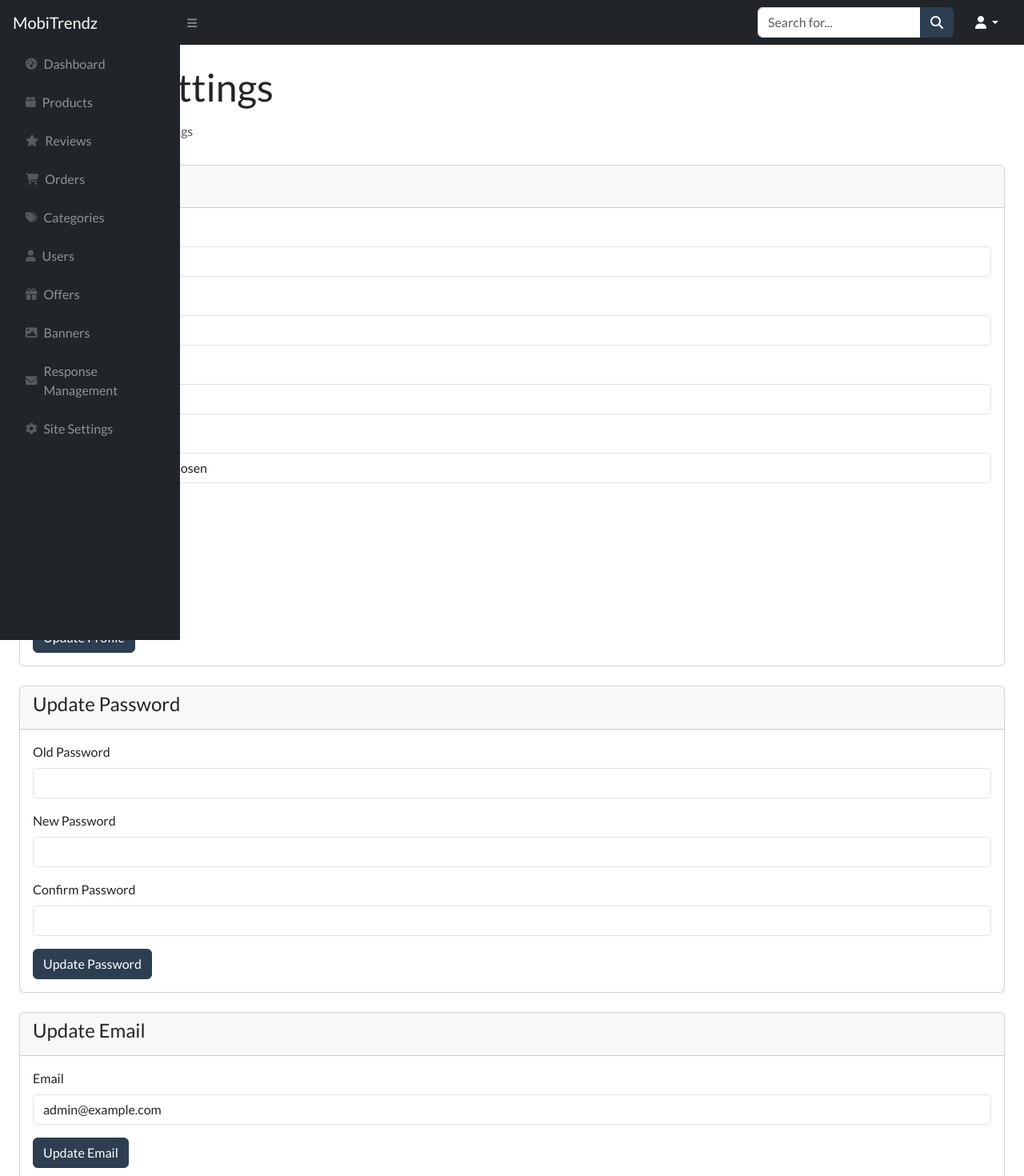
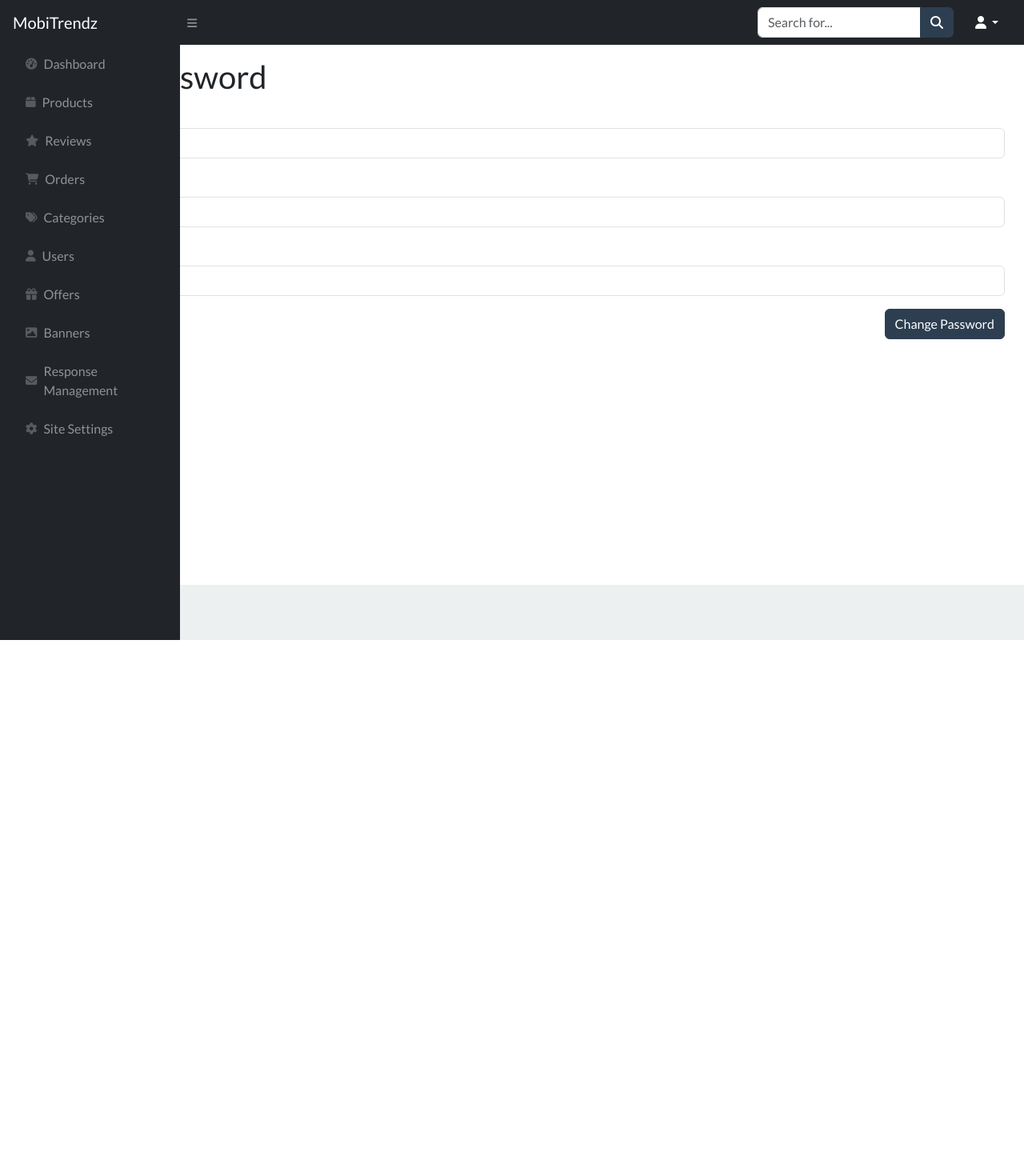
Before and after one commit to Jay-Gorfad/MobileStore, a React (Vite) app in the folder client/: page /admin/my-profile in a window 1280 px wide. Shown: the top 1470 px of the page at 80% size. After the commit the page ends 800 px from the top, so only its background shows below. Built offline with nearby package versions, Linux system fonts and the light colour scheme.

Commit message:
make some changes

```diff
--- a/client/src/pages/admin/Banners.jsx
+++ b/client/src/pages/admin/Banners.jsx
@@ -91,7 +91,7 @@ const Banners = () => {
             </div>
 
             {/* Free Delivery Banners */}
-            <div className="row">
+            {/* <div className="row">
                 <div className="col-md-6 col-12">
                 <h5>Free Delivery Banners</h5>
                 {freeDeliveryBanners.map((banner) => (
@@ -144,7 +144,7 @@ const Banners = () => {
                     </div>
                 ))}
                 </div>
-            </div>
+            </div> */}
 
 
             {/* Slider Banners with DataTable */}
--- a/client/src/pages/admin/MyProfile.jsx
+++ b/client/src/pages/admin/MyProfile.jsx
@@ -1,239 +1,169 @@
-import { useState, useEffect } from "react";
-import { Link, useNavigate, useLocation } from "react-router-dom";
-import { toast } from "react-toastify";
-const MyProfile = () => {
-    const navigate = useNavigate();
-    const location = useLocation();
-    let message = location.state?.message;
-    useEffect(() => {
-        toast.success(message);
-    }, []);
-    const [profileForm, setProfileForm] = useState({
-        firstName: "",
-        lastName: "",
-        phoneNumber: "",
-        profilePicture: null,
+import React, { useState } from 'react';
+import { toast } from 'react-toastify';
+import axios from 'axios';
+
+const UpdatePasswordForm = () => {
+    const [formData, setFormData] = useState({
+        currentPassword: '',
+        newPassword: '',
+        confirmPassword: ''
     });
+    const [errors, setErrors] = useState({});
+    const [loading, setLoading] = useState(false);
 
-    const [emailForm, setEmailForm] = useState({
-        adminEmail: "admin@example.com", // Static data
-    });
-
-    const [passwordForm, setPasswordForm] = useState({
-        oldPassword: "",
-        adminPassword: "",
-        confirmPassword: "",
-    });
-
-    const [errors, setErrors] = useState({});
-
-    const handleProfileChange = (e) => {
-        const { name, value, type, files } = e.target;
-        const newValue = type === "file" ? files[0] : value;
-        setProfileForm({ ...profileForm, [name]: newValue });
-
-        const error = validateField(name, newValue);
-        setErrors((prevErrors) => ({ ...prevErrors, [name]: error }));
-    };
-
-    const handleEmailChange = (e) => {
+    const handleChange = (e) => {
         const { name, value } = e.target;
-        setEmailForm({ ...emailForm, [name]: value });
+        setFormData({ ...formData, [name]: value });
 
         const error = validateField(name, value);
-        setErrors((prevErrors) => ({ ...prevErrors, [name]: error }));
-    };
-
-    const handlePasswordChange = (e) => {
-        const { name, value } = e.target;
-        setPasswordForm({ ...passwordForm, [name]: value });
-
-        const error = validateField(name, value);
-        setErrors((prevErrors) => ({ ...prevErrors, [name]: error }));
+        setErrors(prevErrors => ({ ...prevErrors, [name]: error }));
     };
 
     const validateField = (name, value) => {
         let error = null;
+        const maxLength = 20;
 
-        if (name === "firstName" && !value) {
-            error = "First name is required.";
-        }
+        switch (name) {
+            case 'currentPassword':
+                if (!value.trim())
+                    error = "Current password is required";
+                else if (value.length < 6)
+                    error = "Password must be at least 6 characters long";
+                else if (value.length > maxLength)
+                    error = `Password must not exceed ${maxLength} characters`;
+                break;
 
-        if (name === "lastName" && !value) {
-            error = "Last name is required.";
-        }
+            case 'newPassword':
+                if (!value.trim())
+                    error = "New password is required";
+                else if (value.length < 6)
+                    error = "Password must be at least 6 characters long";
+                else if (value.length > maxLength)
+                    error = `Password must not exceed ${maxLength} characters`;
+                else if (value === formData.currentPassword)
+                    error = "New password cannot be the same as the current password";
+                break;
 
-        if (name === "phoneNumber") {
-            if (!value) {
-                error = "Phone number is required.";
-            } else if (!/^\d{10}$/.test(value)) {
-                error = "Invalid phone number format (10 digits required).";
-            }
-        }
+            case 'confirmPassword':
+                if (!value.trim())
+                    error = "Confirm password is required";
+                else if (value.length > maxLength)
+                    error = `Password must not exceed ${maxLength} characters`;
+                else if (value !== formData.newPassword)
+                    error = "Passwords do not match";
+                break;
 
-        if (name === "profilePicture") {
-            if (value && !["image/jpeg", "image/png", "image/jpg"].includes(value.type)) {
-                error = "Only JPG, JPEG, and PNG images are allowed.";
-            }
-        }
-
-        if (name === "adminEmail") {
-            if (!value) {
-                error = "Email is required.";
-            } else if (!/^[^\s@]+@[^\s@]+\.[^\s@]+$/.test(value)) {
-                error = "Invalid email format.";
-            }
-        }
-
-        if (name === "oldPassword" && value.length < 6) {
-            error = "Old password must be at least 6 characters.";
-        }
-
-        if (name === "adminPassword" && value.length < 6) {
-            error = "New password must be at least 6 characters.";
-        }
-
-        if (name === "confirmPassword" && value !== passwordForm.adminPassword) {
-            error = "Passwords do not match.";
+            default:
+                break;
         }
 
         return error;
     };
 
-    const handleProfileSubmit = (e) => {
+    const handleSubmit = async (e) => {
         e.preventDefault();
 
+        const user = JSON.parse(localStorage.getItem('user'));
+        if (!user || !user.email) {
+            toast.error("User not found in local storage");
+            return;
+        }
+
         const formErrors = {};
-        Object.keys(profileForm).forEach((field) => {
-            const error = validateField(field, profileForm[field]);
+        Object.keys(formData).forEach(field => {
+            const error = validateField(field, formData[field]);
             if (error) formErrors[field] = error;
         });
 
-        if (Object.keys(formErrors).length > 0) {
+        if (Object.values(formErrors).some(error => error)) {
             setErrors(formErrors);
             return;
         }
 
         setErrors({});
-        toast.success("Profile updated successfully!");
-    };
+        setLoading(true);
 
-    const handleEmailSubmit = (e) => {
-        e.preventDefault();
-
-        const formErrors = {};
-        Object.keys(emailForm).forEach((field) => {
-            const error = validateField(field, emailForm[field]);
-            if (error) formErrors[field] = error;
+        try {
+            const response = await axios.put("http://localhost:8000/users/update-password", {
+                email: user.email,
+                currentPassword: formData.currentPassword,
+                newPassword: formData.newPassword
             });
 
-        if (Object.keys(formErrors).length > 0) {
-            setErrors(formErrors);
-            return;
+            if (response.data.message === "Password updated successfully") {
+                toast.success("Password updated successfully!");
+                setFormData({
+                    currentPassword: '',
+                    newPassword: '',
+                    confirmPassword: ''
+                });
+            } else {
+                toast.error(response.data.message || "Failed to update password.");
             }
-
-        setErrors({});
-        navigate("/admin/verify-email");
-    };
-
-    const handlePasswordSubmit = (e) => {
-        e.preventDefault();
-
-        const formErrors = {};
-        Object.keys(passwordForm).forEach((field) => {
-            const error = validateField(field, passwordForm[field]);
-            if (error) formErrors[field] = error;
-        });
-
-        if (Object.keys(formErrors).length > 0) {
-            setErrors(formErrors);
-            return;
+        } catch (err) {
+            const msg = err.response?.data?.message || "Something went wrong.";
+            toast.error(msg);
+        } finally {
+            setLoading(false);
         }
-
-        setErrors({});
-        toast.success("Password updated successfully!");
     };
 
     return (
-        <div>
-            <h1 className="mt-4">Admin Settings</h1>
-            <ol className="breadcrumb mb-4">
-                <li className="breadcrumb-item"><Link to="/admin">Dashboard</Link></li>
-                <li className="breadcrumb-item active">Admin Settings</li>
-            </ol>
-
-            {/* Profile Update */}
-            <div className="card mb-4">
-                <div className="card-header"><h4>Update Profile</h4></div>
-                <div className="card-body">
-                    <form onSubmit={handleProfileSubmit} encType="multipart/form-data">
+        <form className="form" onSubmit={handleSubmit}>
+        <h2 className='mt-3'>Change password</h2>
             <div className="mb-3">
-                            <label className="form-label">First Name</label>
-                            <input type="text" className="form-control" name="firstName" value={profileForm.firstName} onChange={handleProfileChange} />
-                            {errors.firstName && <p className="text-danger">{errors.firstName}</p>}
-                        </div>
-                        <div className="mb-3">
-                            <label className="form-label">Last Name</label>
-                            <input type="text" className="form-control" name="lastName" value={profileForm.lastName} onChange={handleProfileChange} />
-                            {errors.lastName && <p className="text-danger">{errors.lastName}</p>}
-                        </div>
-                        <div className="mb-3">
-                            <label className="form-label">Phone Number</label>
-                            <input type="text" className="form-control" name="phoneNumber" value={profileForm.phoneNumber} onChange={handleProfileChange} />
-                            {errors.phoneNumber && <p className="text-danger">{errors.phoneNumber}</p>}
-                        </div>
-                        <div className="mb-3">
-                            <label className="form-label">Profile Picture</label>
-                            <input type="file" className="form-control" name="profilePicture" accept="image/png, image/jpeg, image/jpg" onChange={handleProfileChange} />
-                            {errors.profilePicture && <p className="text-danger">{errors.profilePicture}</p>}
-                            <img src="/img/users/default-img.png" alt="User" height="150px" className="mt-2" />
-                        </div>
-                        <button type="submit" className="btn btn-primary">Update Profile</button>
-                    </form>
-                </div>
+                <label htmlFor="currentPassword" className="form-label">Current Password</label>
+                <input
+                    type="password"
+                    name="currentPassword"
+                    className="form-control"
+                    id="currentPassword"
+                    placeholder="Enter current password"
+                    value={formData.currentPassword}
+                    onChange={handleChange}
+                />
+                {errors.currentPassword && <div className="text-danger">{errors.currentPassword}</div>}
             </div>
 
-            {/* Password Update */}
-            <div className="card mb-4">
-                <div className="card-header"><h4>Update Password</h4></div>
-                <div className="card-body">
-                    <form onSubmit={handlePasswordSubmit}>
             <div className="mb-3">
-                            <label className="form-label">Old Password</label>
-                            <input type="password" className="form-control" name="oldPassword" value={passwordForm.oldPassword} onChange={handlePasswordChange} />
-                            {errors.oldPassword && <p className="text-danger">{errors.oldPassword}</p>}
-                        </div>
-                        <div className="mb-3">
-                            <label className="form-label">New Password</label>
-                            <input type="password" className="form-control" name="adminPassword" value={passwordForm.adminPassword} onChange={handlePasswordChange} />
-                            {errors.adminPassword && <p className="text-danger">{errors.adminPassword}</p>}
-                        </div>
-                        <div className="mb-3">
-                            <label className="form-label">Confirm Password</label>
-                            <input type="password" className="form-control" name="confirmPassword" value={passwordForm.confirmPassword} onChange={handlePasswordChange} />
-                            {errors.confirmPassword && <p className="text-danger">{errors.confirmPassword}</p>}
-                        </div>
-                        <button type="submit" className="btn btn-primary">Update Password</button>
-                    </form>
-                </div>
+                <label htmlFor="newPassword" className="form-label">New Password</label>
+                <input
+                    type="password"
+                    name="newPassword"
+                    className="form-control"
+                    id="newPassword"
+                    placeholder="Enter new password"
+                    value={formData.newPassword}
+                    onChange={handleChange}
+                />
+                {errors.newPassword && <div className="text-danger">{errors.newPassword}</div>}
             </div>
 
-            {/* Email Update */}
-            <div className="card mb-4">
-                <div className="card-header"><h4>Update Email</h4></div>
-                <div className="card-body">
-                    <form onSubmit={handleEmailSubmit}>
             <div className="mb-3">
-                            <label className="form-label">Email</label>
-                            <input type="text" className="form-control" name="adminEmail" value={emailForm.adminEmail} onChange={handleEmailChange} />
-                            {errors.adminEmail && <p className="text-danger">{errors.adminEmail}</p>}
+                <label htmlFor="confirmPassword" className="form-label">Confirm Password</label>
+                <input
+                    type="password"
+                    name="confirmPassword"
+                    className="form-control"
+                    id="confirmPassword"
+                    placeholder="Confirm new password"
+                    value={formData.confirmPassword}
+                    onChange={handleChange}
+                />
+                {errors.confirmPassword && <div className="text-danger">{errors.confirmPassword}</div>}
             </div>
-                        <button type="submit" className="btn btn-primary">Update Email</button>
+
+            <div className="d-flex justify-content-end">
+                <button
+                    type="submit"
+                    className="btn btn-primary"
+                    disabled={loading}
+                >
+                    {loading ? "Loading..." : "Change Password"}
+                </button>
+            </div>
         </form>
-                </div>
-            </div>
-        </div>
     );
 };
 
-export default MyProfile;
+export default UpdatePasswordForm;
--- a/client/src/pages/admin/Products.jsx
+++ b/client/src/pages/admin/Products.jsx
@@ -95,12 +95,12 @@ const ProductList = () => {
             name: "Actions",
             cell: row => (
                 <div className="d-flex flex-nowrap">
-                    <Link className="btn btn-info btn-sm me-1" to={`/admin/view-product/${row._id}`}>View</Link>
+                    {/* <Link className="btn btn-info btn-sm me-1" to={`/admin/view-product/${row._id}`}>View</Link> */}
                     <Link className="btn btn-success btn-sm me-1" to={`/admin/update-product/${row._id}`}>Update</Link>
                     <button className="btn btn-danger btn-sm" onClick={() => handleDelete(row._id)}>Delete</button>
                 </div>
             ),
-            width:"210px"
+            width:"240px"
         },
     ];
 
--- a/client/src/pages/admin/Users.jsx
+++ b/client/src/pages/admin/Users.jsx
@@ -68,10 +68,10 @@ const Users = () => {
             name: "Actions",
             cell: row => (
                 <div className="d-flex gap-1">
-                    <Link to={`/admin/user-details/${row._id}`} className="btn btn-info btn-sm">View</Link>
+                    {/* <Link to={`/admin/user-details/${row._id}`} className="btn btn-info btn-sm">View</Link> */}
                     <Link to={`/admin/update-user/${row._id}`} className="btn btn-warning btn-sm">Edit</Link>
                     <button className="btn btn-danger btn-sm" onClick={() => handleDelete(row._id)}>Delete</button>
-                    <Link to={`/admin/cart/${row._id}`} className="btn btn-info btn-sm">Cart</Link>
+                    {/* <Link to={`/admin/cart/${row._id}`} className="btn btn-info btn-sm">Cart</Link> */}
                 </div>
             ),
             width:"250px"
--- a/client/src/pages/user/Contact.jsx
+++ b/client/src/pages/user/Contact.jsx
@@ -150,13 +150,13 @@ const Contact = () => {
                                 </div>
 
 
-							<div className="d-flex align-items-center">
+							{/* <div className="d-flex align-items-center">
 								<i className="fas fa-map-marker-alt text-primary fs-5 me-3"></i>
 								<div>
 									<div className="text-muted small">Address</div>
 									<div className="fw-medium">Kothariya Road,<br />Rajkot - 360002</div>
 								</div>
-							</div>
+							</div> */}
 
 							{/* <hr className="my-4" />
 
--- a/client/src/pages/user/MyAccount/UpdatePasswordForm.jsx
+++ b/client/src/pages/user/MyAccount/UpdatePasswordForm.jsx
@@ -2,7 +2,8 @@ import React, { useState } from 'react';
 import { toast } from 'react-toastify';
 import axios from 'axios';
 
-const UpdatePasswordForm = ({ email }) => {
+const UpdatePasswordForm = () => {
+
     const [formData, setFormData] = useState({
         currentPassword: '',
         newPassword: '',
```
Lines whose indentation alone changed are shown as unchanged.
